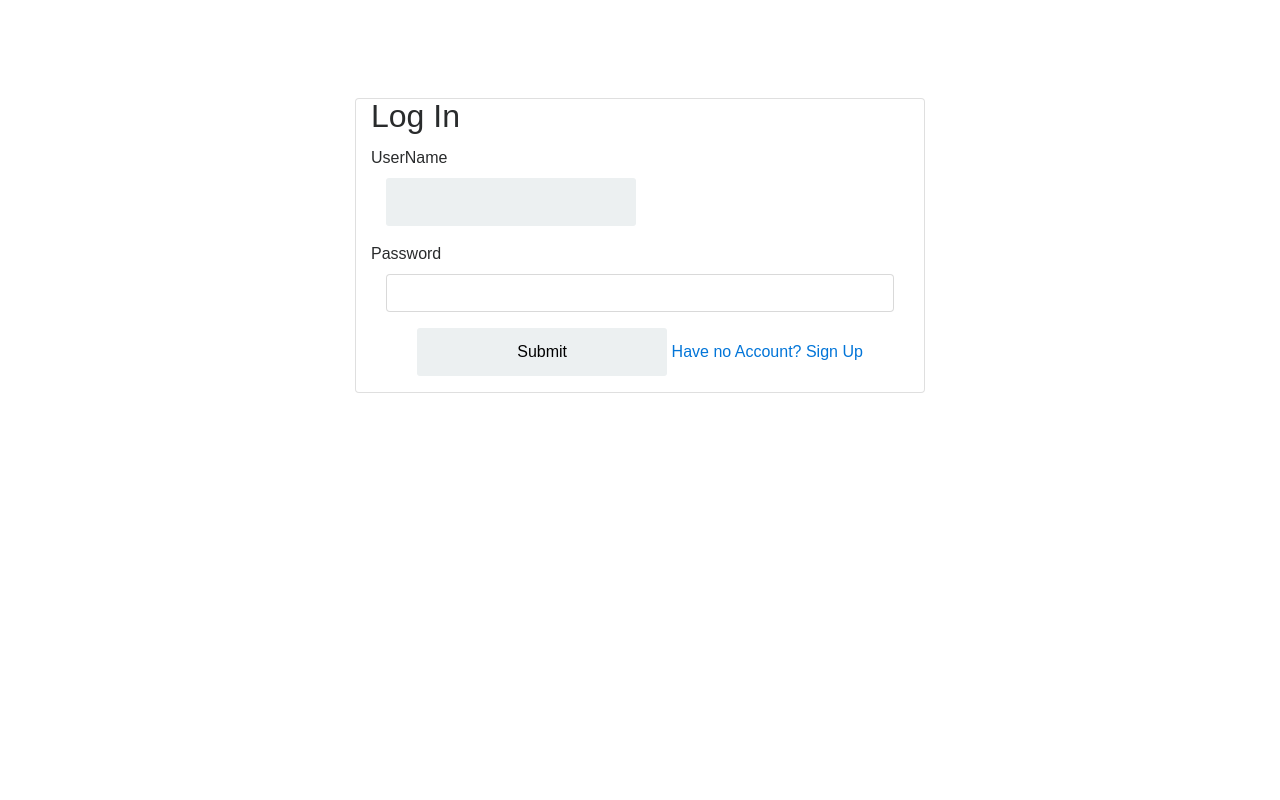
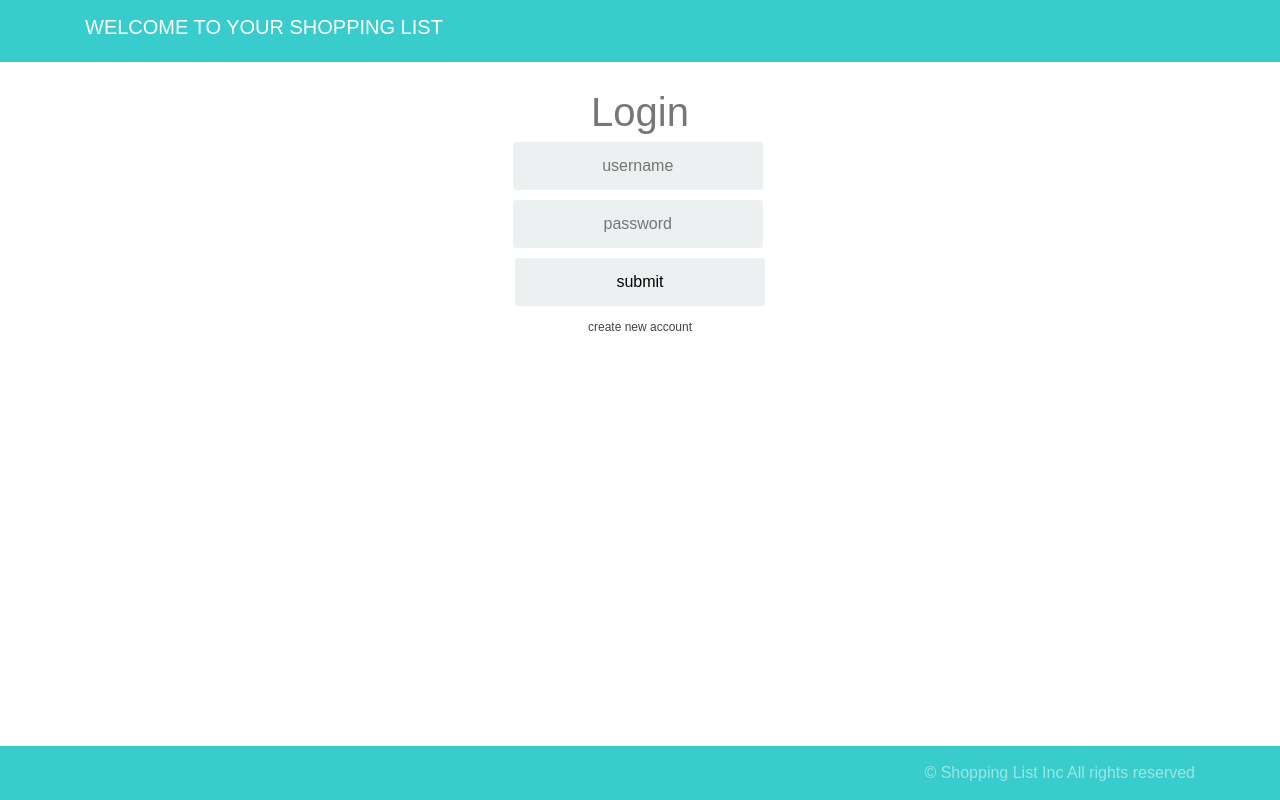
Before and after one commit to ivanatu/Shopping_List, a Flask app: page / in a window 1280 px wide. Run offline with Flask 2, Linux system fonts and the light colour scheme; some libraries are stand-ins or nearby versions.

Commit message:
Update login.html

```diff
--- a/app/templates/login.html
+++ b/app/templates/login.html
@@ -4,50 +4,52 @@
     <meta charset="UTF-8">
     <link rel="stylesheet" href="../static/css/bootstrap.min.css">
     <link rel="stylesheet" href="../static/css/styles.css">
+
+     <link rel="stylesheet" href="css/style.css">
     <title>Log In</title>
 </head>
-<body class="auth-background">
-<!-- Log in form -->
-<div class="container">
-    <div class="row">
-        <div class="container form-background card mt-5 col-6">
-            <h2 class="text-capitalize card-title">Log In</h2>
-          <form method="POST" action="{{url_for('login')}}" name="login_form" class="register-form">
-            <div class="row">
-                <div class="col">
+<body>
+<!-- header navigation bar -->
+<nav class="navbar navbar-inverse fixed-top bg-faded navbar-toggleable-sm " >
+    <div class="container">
+        <h1 class="navbar-brand m-o align-content-end mr-auto">WELCOME TO YOUR SHOPPING LIST</h1>
+        <div class="navbar-nav ">
+        </div><!-- navbar-->
+    </div><!-- container -->
+</nav>
 
-                    <!-- USername input-->
-                    <div class="form-group">
-                        <label class="control-label align-content-around">UserName</label>
-                        <div class="col">
-                            <input type="text" name="username" value=""/>
-                        </div><!--column-->
-                    </div><!--form group-->
+	<div class="login">
+		<div class="login-screen">
+			<div class="app-title">
+				<h1>Login</h1>
+			</div>
 
-                    <!-- Password input-->
-                    <div class="form-group">
-                        <label class="control-label align-content-around" for="password">Password</label>
-                        <div class="col">
-                            <input type="password" class="form-control" name="password"  required>
-                        </div><!--column-->
-                    </div><!--form group-->
+			<div class="login-form">
+              <form method="POST" action="{{url_for('login')}}" name="login_form" class="register-form">
+				<div class="control-group">
+				<input type="text" class="login-field" value="" placeholder="username" name="username">
+				<label class="login-field-icon fui-user" for="login-name"></label>
+				</div>
 
-                    <!-- Log In button-->
-                    <div class="form-group text-center">
-                    <input type="submit" value="Submit" />
+				<div class="control-group">
+				<input type="password" class="login-field" value="" placeholder="password" name="password">
+				<label class="login-field-icon fui-lock" for="login-pass"></label>
+				</div>
 
-                    <a class="navbar-link" href="{{url_for('create')}}" title="Sign Up">Have no Account? Sign Up</a>
-                    </div><!-- form group-->
-                </div><!-- column-->
-            </div><!-- row-->
-          </form>
-        </div><!-- container-->
-    </div><!-- row-->
-</div>
+			   <input type="submit" value="submit">
+			  </form>
+				<a class="login-link" href="{{url_for('create')}}">create new account</a>
+			</div>
+		</div>
+	</div>
 
+  <!-- contents of footer navigation bar -->
+    <footer class="navbar fixed-bottom navbar-inverse navbar-toggleable-sm " >
+        <div class="container">
+            <span class="navbar-text ml-auto">&copy; Shopping List Inc All rights reserved</span>
+        </div>
 
-<script src="../static/js/jquery.slim.min.js"></script>
-<script src="../static/js/bootstrap.min.js"></script>
-<script src="../static/js/scripts.js"></script>
+    </footer>
+
 </body>
 </html>
```
